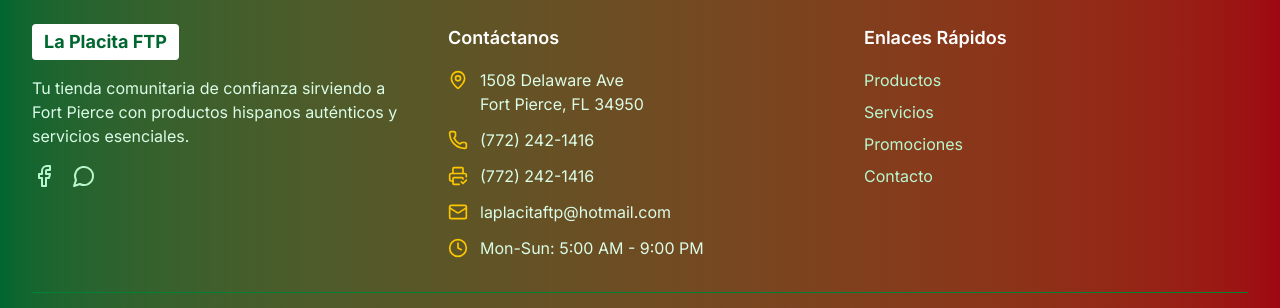
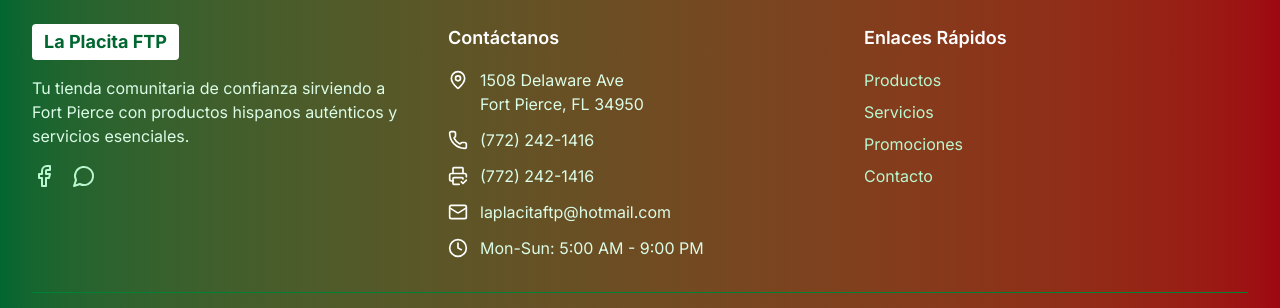
Before and after one commit to abelgtzrs/laplacita4, a Next.js app: page / in a window 1280 px wide. Shown: the part 3757-4065 px from the top of the page. Built offline with nearby package versions, Linux system fonts and the light colour scheme; no server answers; the database is empty.

Commit message:
Update footer.tsx

```diff
--- a/components/footer.tsx
+++ b/components/footer.tsx
@@ -49,26 +49,26 @@ export function Footer() {
             <h3 className="text-lg font-semibold mb-4">{t("contact.title")}</h3>
             <div className="space-y-3">
               <div className="flex items-start space-x-3">
-                <MapPin className="h-5 w-5 text-yellow-400 mt-0.5" />
+                <MapPin className="h-5 w-5 text-white-400 mt-0.5" />
                 <div>
                   <p className="text-green-100">1508 Delaware Ave</p>
                   <p className="text-green-100">Fort Pierce, FL 34950</p>
                 </div>
               </div>
               <div className="flex items-center space-x-3">
-                <Phone className="h-5 w-5 text-yellow-400" />
+                <Phone className="h-5 w-5 text-white-400" />
                 <p className="text-green-100">(772) 242-1416</p>
               </div>
               <div className="flex items-center space-x-3">
-                <PrinterCheck className="h-5 w-5 text-yellow-400" />
+                <PrinterCheck className="h-5 w-5 text-white-400" />
                 <p className="text-green-100">(772) 242-1416</p>
               </div>
               <div className="flex items-center space-x-3">
-                <Mail className="h-5 w-5 text-yellow-400" />
+                <Mail className="h-5 w-5 text-white-400" />
                 <p className="text-green-100">laplacitaftp@hotmail.com</p>
               </div>
               <div className="flex items-start space-x-3">
-                <Clock className="h-5 w-5 text-yellow-400 mt-0.5" />
+                <Clock className="h-5 w-5 text-white-400 mt-0.5" />
                 <div>
                   <p className="text-green-100">Mon-Sun: 5:00 AM - 9:00 PM</p>
                 </div>
```
